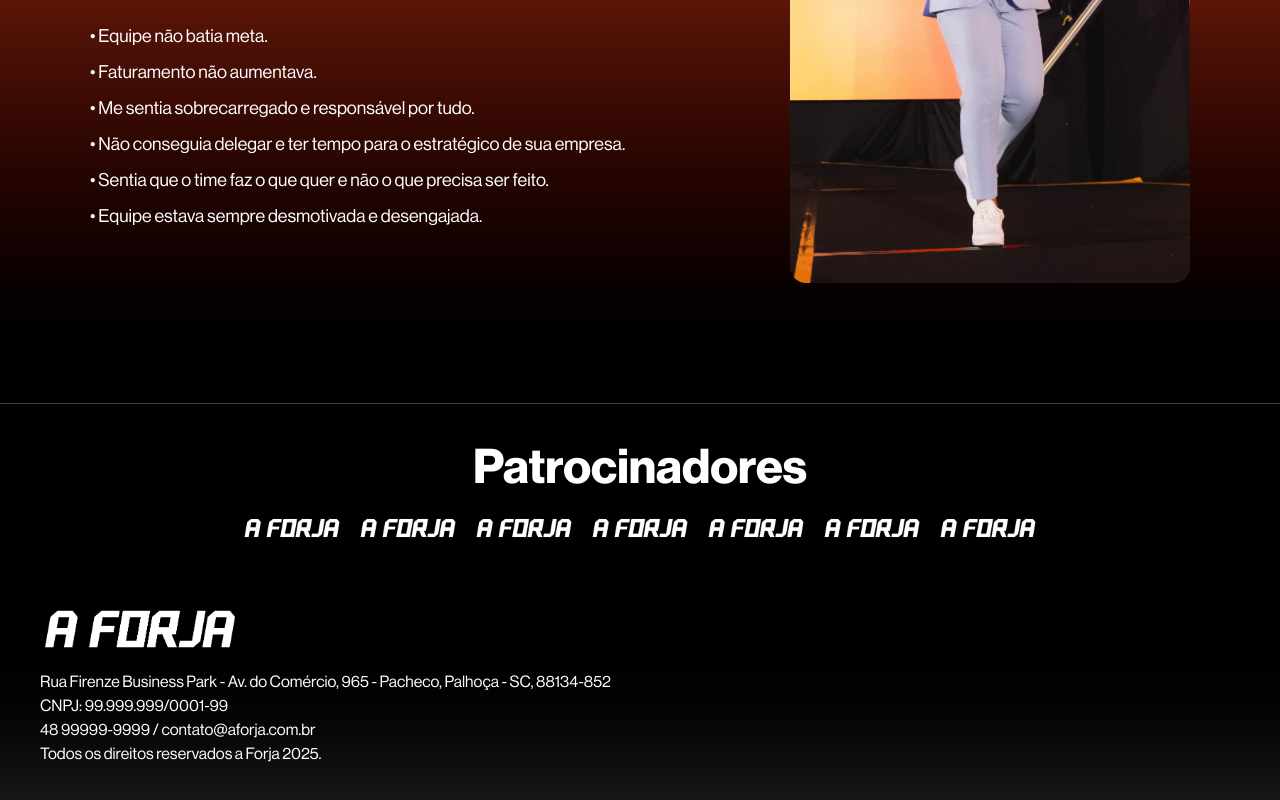
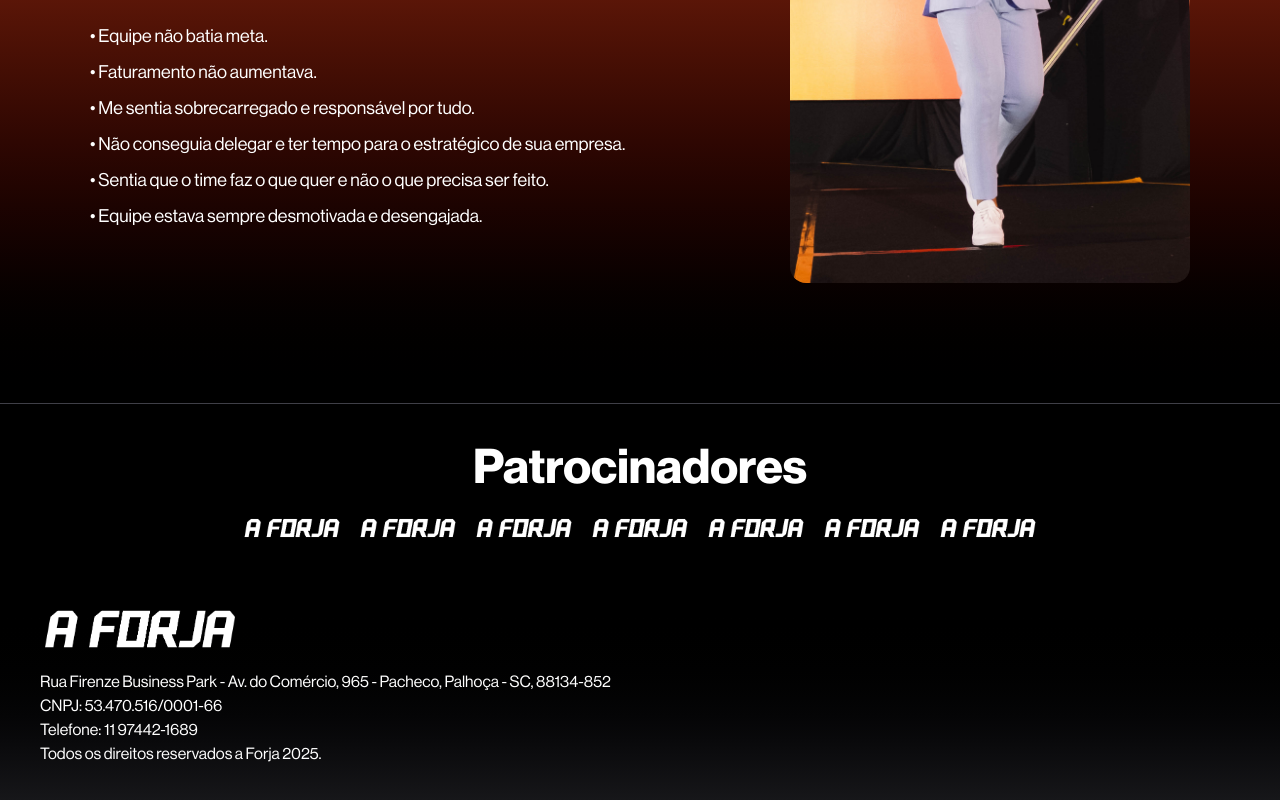
Before and after one commit to LM-Lucas-e-Marcelo/the-forge-frontend, a React (Vite) app: page / in a window 1280 px wide. Shown: the part 7504-8304 px from the top of the page. Built offline with nearby package versions, Linux system fonts and the light colour scheme.

Commit message:
update footer contact information: change CNPJ and phone number for accuracy

```diff
--- a/src/components/footer.tsx
+++ b/src/components/footer.tsx
@@ -20,8 +20,8 @@ export const Footer = () => {
           Rua Firenze Business Park - Av. do Comércio, 965 - Pacheco, Palhoça -
           SC, 88134-852
         </p>
-        <p>CNPJ: 99.999.999/0001-99</p>
-        <p>48 99999-9999 / contato@aforja.com.br</p>
+        <p>CNPJ: 53.470.516/0001-66</p>
+        <p>Telefone: 11 97442-1689</p>
         <p>Todos os direitos reservados a Forja 2025.</p>
       </div>
     </div>
```
